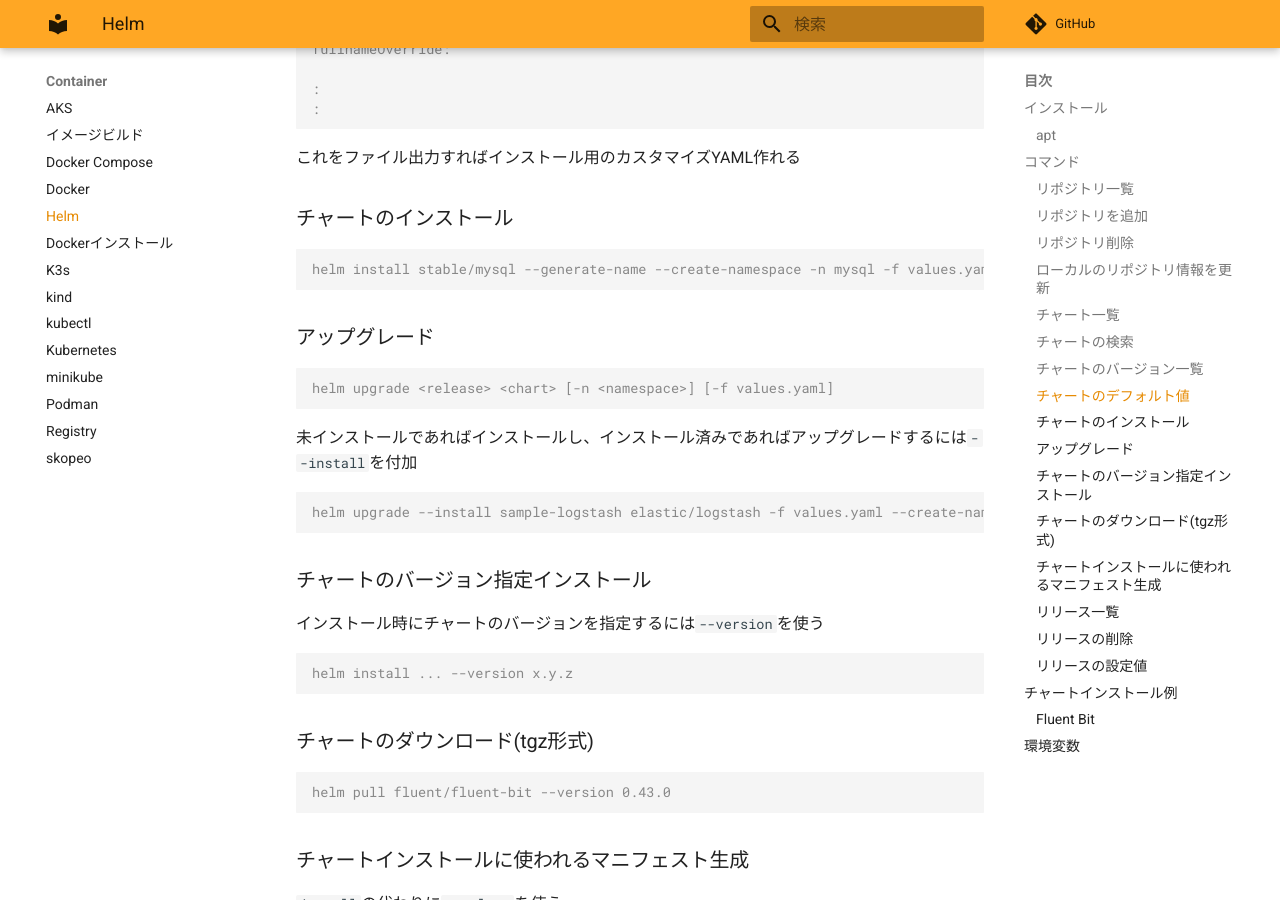
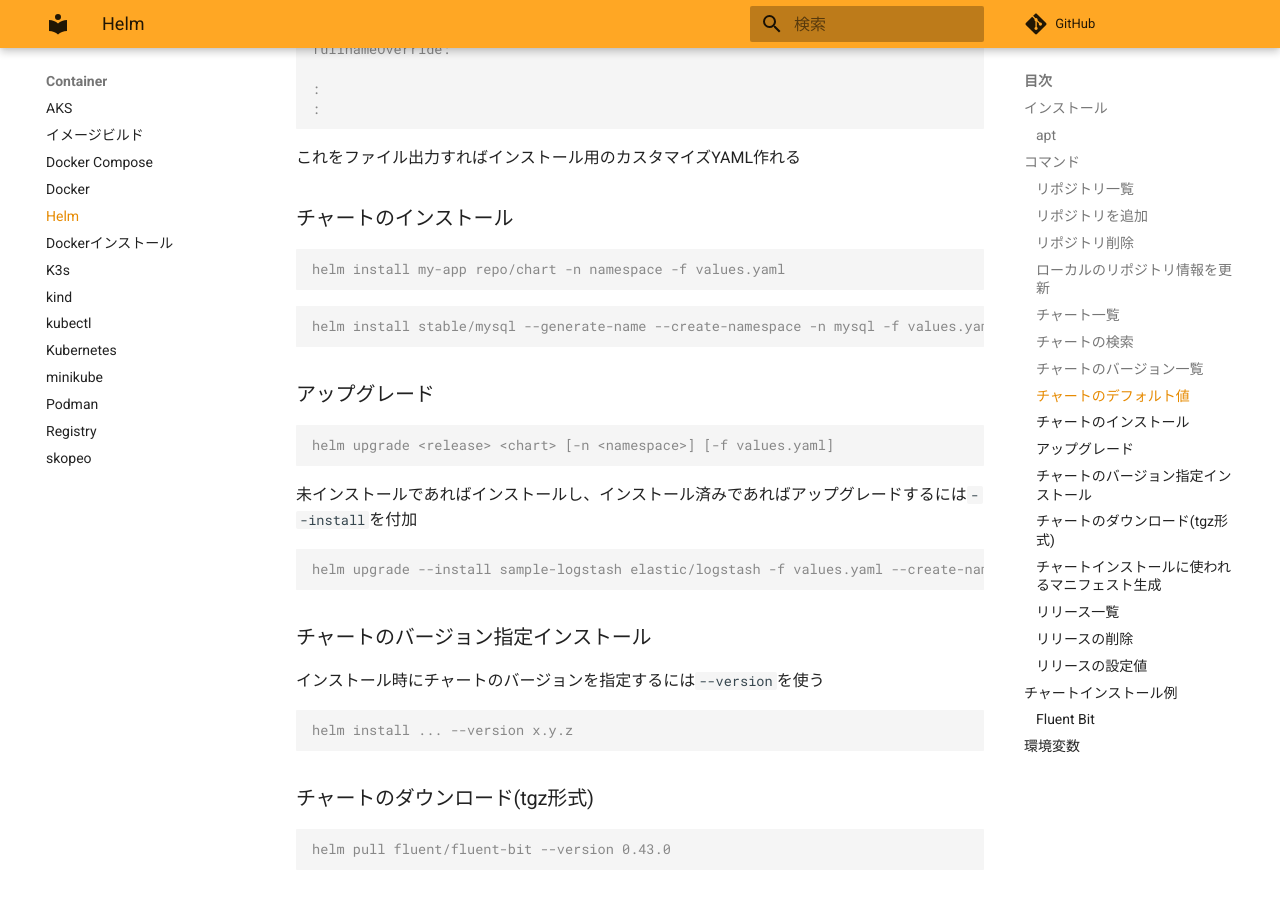
Before and after one commit to zaki-lknr/docs, an MkDocs documentation site: the page built from docs/Container/helm.md, in a window 1280 px wide and 900 px high, scrolled down 2756 px. Built offline with MkDocs 1.6.1 and Material for MkDocs 9.7.7, drawn with Linux system fonts in a browser that asks for light colours; comment, search, counter and statistics services are not loaded.

Commit message:
add: container/helm: リリース名指定のチャートインストール

````diff
--- a/docs/Container/helm.md
+++ b/docs/Container/helm.md
@@ -140,6 +140,10 @@ fullnameOverride: ""
 ### チャートのインストール
 
 ```console
+helm install my-app repo/chart -n namespace -f values.yaml
+```
+
+```console
 helm install stable/mysql --generate-name --create-namespace -n mysql -f values.yaml
 ```
 
````
